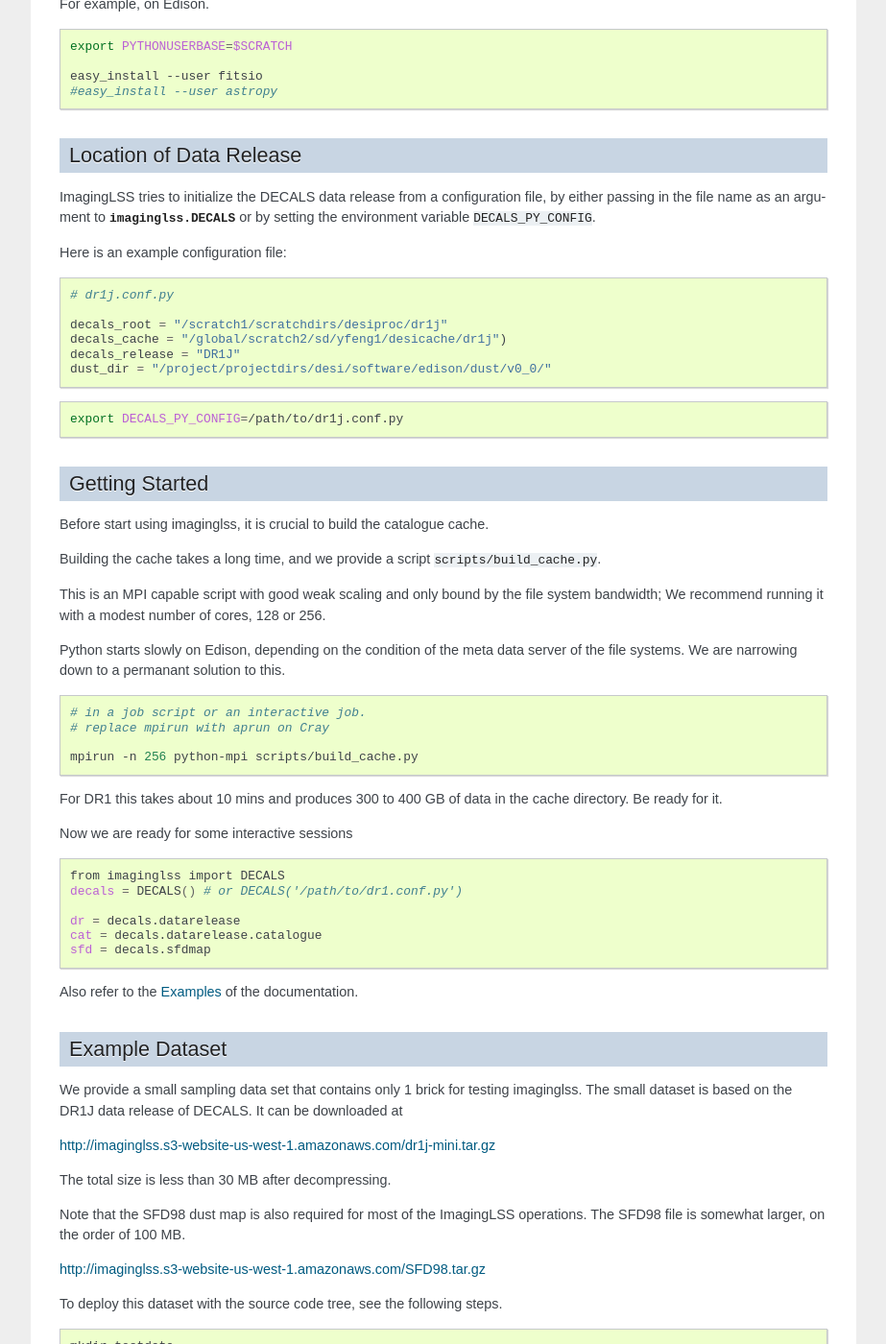
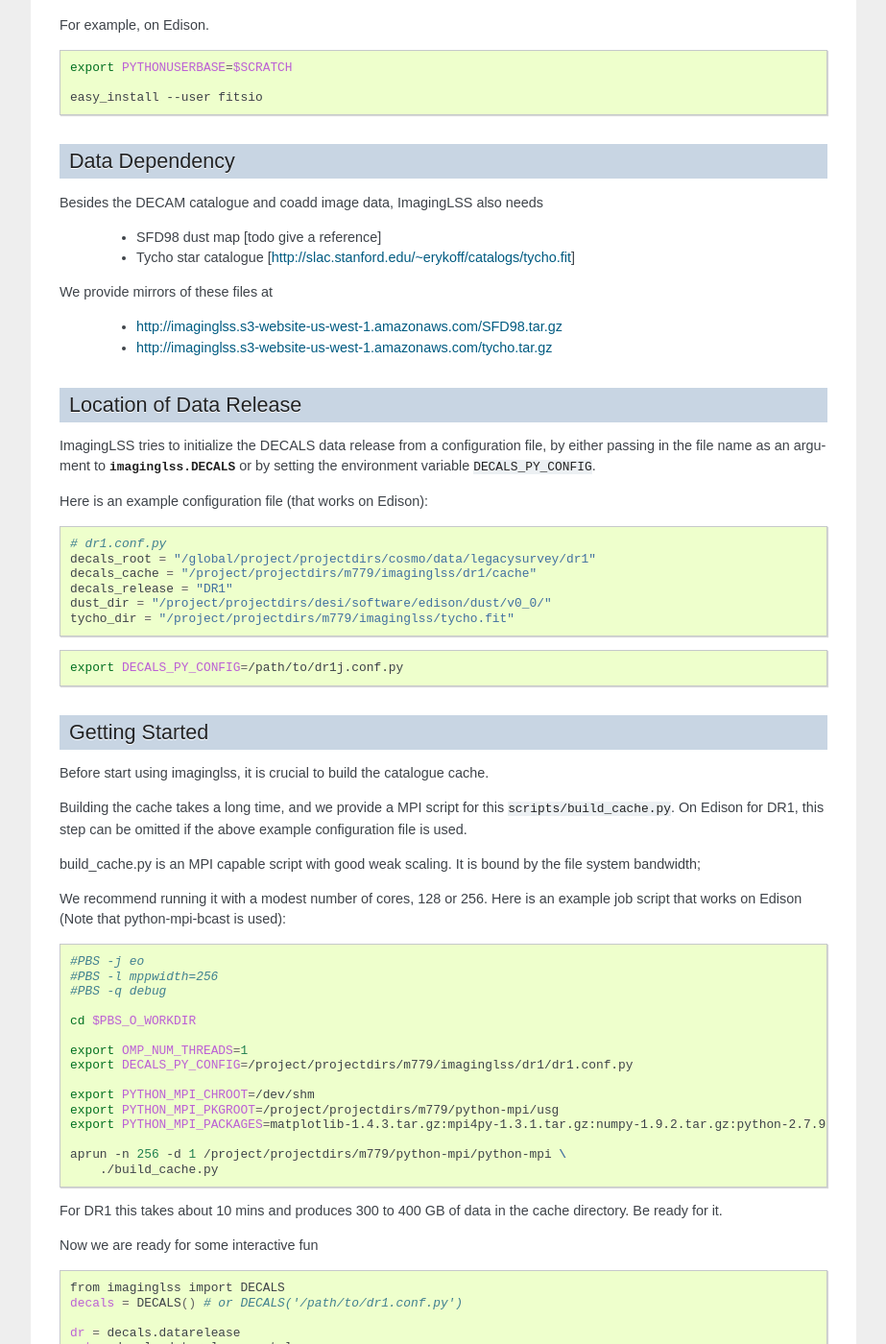
Before and after one commit to desihub/imaginglss, a Sphinx documentation site: the page built from docs/install.rst, in a window 1280 px wide and 1400 px high, scrolled down 571 px. Shown: the whole window at 96% size, without its empty margins (198-1121 px from the left). Built offline with Sphinx 7.4.7, drawn with Linux system fonts in a browser that asks for light colours; formulas are drawn with MathJax 3; pages that are not in the unit, such as notebooks, are missing from menus; some of the changed text lies outside the part shown.

Commit message:
update documentation include scripts.rst

```diff
--- a/docs/examples.rst
+++ b/docs/examples.rst
@@ -34,3 +34,5 @@
 ----------------------------
 
 .. literalinclude:: ../scripts/edison_example.sh
+
+.. literalinclude:: ../scripts/edison_example.sh
--- a/docs/index.rst
+++ b/docs/index.rst
@@ -23,6 +23,7 @@
    :maxdepth: 2
 
    install
+   scripts
    datamodel
    helpers
    examples
--- a/docs/install.rst
+++ b/docs/install.rst
@@ -28,6 +28,7 @@
 
 We do recomment pointing the variable PYTHONUSERBASE to a fast filesystem before installing
 the dependencies of ImagingLSS. This shall help the speed and consistency of the python startup time.
+A more comprehensive solution to faster PYTHON can be found at https://github.com/rainwoodman/python-mpi-bcast.
 
 For example, on Edison.
 
@@ -36,8 +37,19 @@
     export PYTHONUSERBASE=$SCRATCH
 
     easy_install --user fitsio
-    #easy_install --user astropy
 
+Data Dependency
+---------------
+
+Besides the DECAM catalogue and coadd image data, ImagingLSS also needs
+
+ - SFD98 dust map [todo give a reference]
+ - Tycho star catalogue [http://slac.stanford.edu/~erykoff/catalogs/tycho.fit]
+
+We provide mirrors of these files at
+
+ - http://imaginglss.s3-website-us-west-1.amazonaws.com/SFD98.tar.gz
+ - http://imaginglss.s3-website-us-west-1.amazonaws.com/tycho.tar.gz
 
 Location of Data Release
 ------------------------
@@ -46,46 +58,58 @@
 either passing in the file name as an argument to :py:class:`imaginglss.DECALS`
 or by setting the environment variable :code:`DECALS_PY_CONFIG`.
 
-Here is an example configuration file:
+Here is an example configuration file (that works on Edison):
 
 .. code-block:: python
 
-    # dr1j.conf.py
-
-    decals_root = "/scratch1/scratchdirs/desiproc/dr1j"
-    decals_cache = "/global/scratch2/sd/yfeng1/desicache/dr1j")
-    decals_release = "DR1J"
+    # dr1.conf.py
+    decals_root = "/global/project/projectdirs/cosmo/data/legacysurvey/dr1"
+    decals_cache = "/project/projectdirs/m779/imaginglss/dr1/cache"
+    decals_release = "DR1"
     dust_dir = "/project/projectdirs/desi/software/edison/dust/v0_0/"
+    tycho_dir = "/project/projectdirs/m779/imaginglss/tycho.fit"
 
 .. code-block:: bash
 
     export DECALS_PY_CONFIG=/path/to/dr1j.conf.py
-
 
 Getting Started
 ---------------
 
 Before start using imaginglss, it is crucial to build the catalogue cache.
 
-Building the cache takes a long time, and we provide a script :code:`scripts/build_cache.py`.
+Building the cache takes a long time, and we provide a MPI script for this
+:code:`scripts/build_cache.py`. On Edison for DR1, this step can be omitted
+if the above example configuration file is used.
 
-This is an MPI capable script with good weak scaling and only bound by the file system bandwidth;
-We recommend running it with a modest number of cores, 128 or 256.
+build_cache.py is an MPI capable script with good weak scaling.
+It is bound by the file system bandwidth;
 
-Python starts slowly on Edison, depending on the condition of the meta data server of the file systems.
-We are narrowing down to a permanant solution to this.
+We recommend running it with a modest number of cores, 128 or 256. Here is
+an example job script that works on Edison (Note that python-mpi-bcast is used):
 
 .. code-block:: bash
 
-    # in a job script or an interactive job.
-    # replace mpirun with aprun on Cray
+    #PBS -j eo
+    #PBS -l mppwidth=256
+    #PBS -q debug
 
-    mpirun -n 256 python-mpi scripts/build_cache.py
+    cd $PBS_O_WORKDIR
+
+    export OMP_NUM_THREADS=1
+    export DECALS_PY_CONFIG=/project/projectdirs/m779/imaginglss/dr1/dr1.conf.py
+
+    export PYTHON_MPI_CHROOT=/dev/shm
+    export PYTHON_MPI_PKGROOT=/project/projectdirs/m779/python-mpi/usg
+    export PYTHON_MPI_PACKAGES=matplotlib-1.4.3.tar.gz:mpi4py-1.3.1.tar.gz:numpy-1.9.2.tar.gz:python-2.7.9.tar.gz:scipy-0.15.1.tar.gz:yfeng1-local-05132015.tar.gz:fitsio-0.9.7a.tar.gz
+
+    aprun -n 256 -d 1 /project/projectdirs/m779/python-mpi/python-mpi \
+        ./build_cache.py
 
 For DR1 this takes about 10 mins and produces 300 to 400 GB of data in the
-cache directory. Be ready for it.
+cache directory.  Be ready for it.
 
-Now we are ready for some interactive sessions
+Now we are ready for some interactive fun
 
 .. code-block:: bash
 
@@ -94,24 +118,26 @@
 
     dr = decals.datarelease
     cat = decals.datarelease.catalogue
-    sfd = decals.sfdmap
-
-Also refer to the :doc:`examples` of the documentation.
+    print cat['RA'][:100]
+    print cat['DEC'][:100]
 
 Example Dataset
 ---------------
 
-We provide a small sampling data set that contains only 1 brick for testing imaginglss.
-The small dataset is based on the DR1J data release of DECALS. It can be downloaded at
+We provide a small sampling data set that is covers the EDR3 foot-print.
 
-http://imaginglss.s3-website-us-west-1.amazonaws.com/dr1j-mini.tar.gz
+http://imaginglss.s3-website-us-west-1.amazonaws.com/dr1j-edr3.tar.gz
 
-The total size is less than 30 MB after decompressing.
+The total size is less than 45 MB after decompressing.
 
-Note that the SFD98 dust map is also required for most of the ImagingLSS operations.
+The SFD98 dust map is required for target selelection and completeness masks
 The SFD98 file is somewhat larger, on the order of 100 MB.
 
 http://imaginglss.s3-website-us-west-1.amazonaws.com/SFD98.tar.gz
+
+The Tycho star catalogue is required for target selelection and completeness masks.
+
+http://imaginglss.s3-website-us-west-1.amazonaws.com/tycho.tar.gz
 
 To deploy this dataset with the source code tree,
 see the following steps.
@@ -122,21 +148,17 @@
     cd testdata
 
     wget http://imaginglss.s3-website-us-west-1.amazonaws.com/dr1j-mini.tar.gz
-    tar -xzvf dr1j-mini.tar.gz
+    tar -xzvf dr1j-edr3.tar.gz
 
     wget http://imaginglss.s3-website-us-west-1.amazonaws.com/SFD98.tar.gz
     tar -xzvf SFD98.tar.gz
 
-    export DECALS_PY_CONFIG=$PWD/dr1j-mini/dr1j-mini.conf.py
+    wget http://imaginglss.s3-website-us-west-1.amazonaws.com/tycho.tar.gz
+    tar -xzvf tycho.tar.gz
+
+    export DECALS_PY_CONFIG=$PWD/dr1j-edr3/dr1j.conf.py
 
     cd -
-
-
-Replace dr1j-mini with edr3 to get the EDR3 dataset.
-(
-http://imaginglss.s3-website-us-west-1.amazonaws.com/edr3.tar.gz
-)
-EDR3 is older than DR1J, but with more bricks than the mini dataset.
 
 DR1 on Edison
 -------------
@@ -147,7 +169,7 @@
 
     export DECALS_PY_CONFIG=/global/project/projectdirs/m779/imaginglss/dr1/dr1.conf.py
 
-Most of code development is happening at that location as well.
+The working copy of the source code can be accessed at that location as well.
 
 .. code-block:: bash
 
--- /dev/null
+++ b/docs/scripts.rst
@@ -0,0 +1,53 @@
+Scripts
+=======
+
+ImagingLSS provides several scripts that producing complete targeting catalogues and
+the corresponding sky masks. In this section we will look at the usage of these files.
+
+Building Catalogue Cache
+------------------------
+
+build_cache.py
+
+Caching makes interactive analysis faster.
+We convert the small catalogue (tractor) files into several large files, one for each
+column in the table.
+
+build_cache.py must be run with MPI. Here is an example script that works on Edison.
+
+.. code-block::
+
+    #PBS -j eo
+    #PBS -l mppwidth=256
+    #PBS -q debug
+
+    cd $PBS_O_WORKDIR
+
+    export OMP_NUM_THREADS=1
+    export DECALS_PY_CONFIG=/project/projectdirs/m779/imaginglss/dr1/dr1.conf.py
+
+    export PYTHON_MPI_CHROOT=/dev/shm
+    export PYTHON_MPI_PKGROOT=/project/projectdirs/m779/python-mpi/usg
+    export PYTHON_MPI_PACKAGES=matplotlib-1.4.3.tar.gz:mpi4py-1.3.1.tar.gz:numpy-1.9.2.tar.gz:python-2.7.9.tar.gz:scipy-0.15.1.tar.gz:yfeng1-local-05132015.tar.gz
+    :fitsio-0.9.7a.tar.gz
+
+    aprun -n 256 -d 1 /project/projectdirs/m779/python-mpi/python-mpi \
+        ./build_cache.py
+
+
+
+Complete Target Selection
+-------------------------
+
+select_objs.py selects objects of a type. The target types are defined at http://desi.lbl.gov/trac/wiki/TargetSelection
+
+The output is the RA DEC and magnitudes of objects. There is an option to use the Tycho star catalogue to veto objects
+near a known star.
+
+Complete Random Sky Mask
+------------------------
+
+make_random.py generates the randoms for the sky mask of an target type.
+
+The output is the RA DEC and magnitudes limit at that location on the sky.
+There is an option to use the Tycho star catalogue to veto regions near a known star.
```
Also changed, not shown: other parts of docs/examples.rst (+1 -1 lines).
